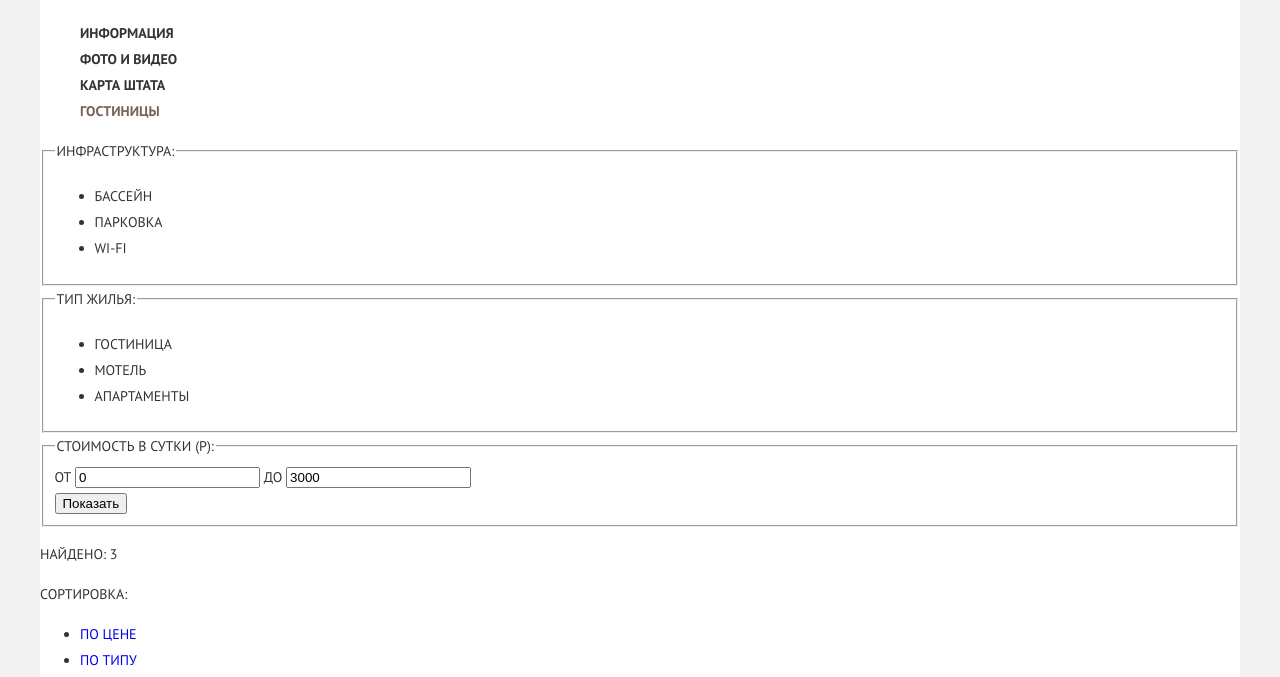
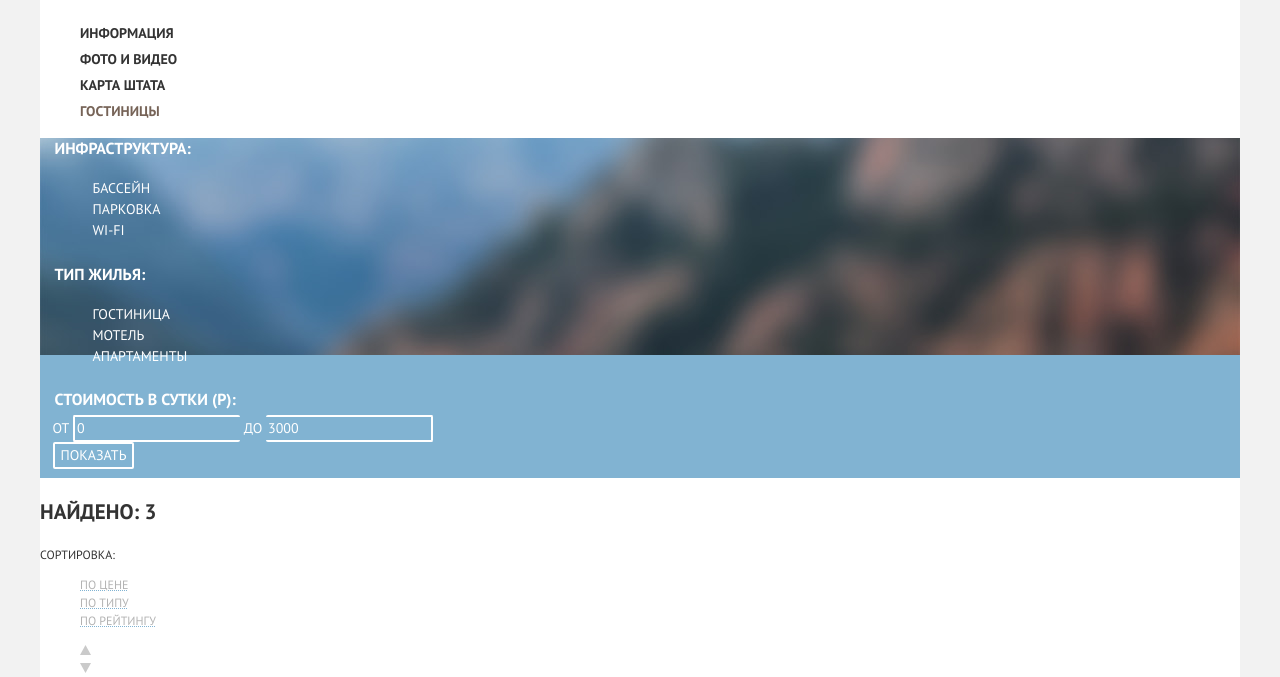
Before and after one commit to korbutds/sedona, a plain HTML site: page hotels.html in a window 1280 px wide. Shown: the part 72-749 px from the top of the page. Drawn offline with Linux system fonts and the light colour scheme.

Commit message:
Завершаем базовую стилизацию.

```diff
--- a/css/style.css
+++ b/css/style.css
@@ -10,6 +10,7 @@
   --basic-grey: #f2f2f2;
   --basic-grey-hov: #ebebeb;
   --basic-calendar: #a9a9a9;
+  --basic-sorter: #cacaca;
   --basic-rating: #666666;
   --basic-brown: #766357;
   --basic-brown-hov: #604e43;
@@ -61,9 +62,9 @@ body {
   margin: 0;
   padding: 0;
 
-  font-family: "PT Sans";
+  font-family: "PT Sans", Arial, sans-serif;
   font-size: 14px;
-  line-height: 26px;
+  line-height: 21px;
   font-weight: 400;
   text-transform: uppercase;
   color: var(--basic-dark);
@@ -75,10 +76,18 @@ body {
 
 .main-navigation {
   font-weight: 700;
+  line-height: 26px;
   color: var(--basic-black);
 }
 
-.site_nav-list {
+.site_nav-list,
+.feature-list,
+.advantage-list,
+.sorter-list,
+.social-list,
+.result-list,
+.min_max-list,
+.infrastructure-list {
   list-style: none;
 }
 
@@ -124,6 +133,39 @@ body {
   font-size: 21px;
   line-height: 26px;
   font-weight: 700;
+}
+
+/* reason-sections */
+
+.main_reason-section {
+  background-color: var(--basic-sedona-blue);
+  color: var(--basic-white);
+}
+
+.feature-item {
+  min-height: 330px;
+}
+
+.feature-item:first-child {
+  background-image: url(../img/icon-1.svg);
+  background-repeat: no-repeat;
+  background-size: 75px 72px;
+  background-position: 50% 0;
+}
+
+.feature-item:nth-child(2) {
+  background-image: url(../img/icon-2.svg);
+  background-repeat: no-repeat;
+  background-size: 75px auto;
+  background-position: 50% 0;
+
+}
+
+.feature-item:last-child {
+  background-image: url(../img/icon-3.svg);
+  background-repeat: no-repeat;
+  background-size: 64px auto;
+  background-position: 50% 0;
 }
 
 /* order-section */
@@ -283,10 +325,6 @@ body {
   color: var(--basic-black);
 }
 
-.social-list {
-  list-style: none;
-}
-
 .social-item {
   display: inline-block;
   vertical-align: middle;
@@ -343,13 +381,100 @@ body {
 
 /* hotels.html */
 
+/* hotel-form */
+
+.filter-section {
+  color: var(--basic-white);
+
+  background-color: var(--basic-sedona-blue);
+  background-image: url(../img/background-blur.jpg);
+  background-size: 1200px 217px;
+  background-repeat: no-repeat;
+}
+
+.filter-section input[type="text"] {
+  font: inherit;
+  color: var(--basic-white);
+
+  background-color: transparent;
+  border: solid 2px var(--basic-white);
+  border-radius: 2px;
+}
+
+.filter-text_field input[type="text"]:first-of-type {
+  border-right: none;
+}
+
+.filter-text_field input[type="text"]:last-of-type {
+  border-left: none;
+}
+
+.filter-section button[type="submit"] {
+  font: inherit;
+  font-size: 14px;
+  line-height: 21px;
+  text-transform: uppercase;
+  color: var(--basic-white);
+
+  background-color: transparent;
+  border: solid 2px var(--basic-white);
+  border-radius: 2px;
+}
+
+.filter-section button[type="submit"]:hover {
+  color: var(--basic-black);
+
+  background-color: var(--basic-white);
+}
+
+.hotel-field {
+  border: none;
+}
+
+.hotel-field legend {
+  font-size: 16px;
+  font-weight: 700;
+}
+
+/* sorter-section */
+
+.sorter-part {
+  font-size: 12px;
+  line-height: 18px;
+}
+
+.sorter-list a {
+  color: var(--basic-black-opacity);
+  text-decoration: underline dotted var(--basic-sedona-blue);
+}
+
+.sorter-list a:hover,
+.sorter-list a:focus {
+  color: var(--basic-sedona-blue);
+}
+
+.sorter-list a:active {
+  color: var(--basic-black);
+  text-decoration: none;
+}
+
+.min_max-link svg {
+  color: var(--basic-sorter);
+}
+
+.min_max-link:hover svg,
+.min_max-link:focus svg {
+  color: var(--basic-black);
+}
+
+.min_max-link:active svg {
+  color: var(--basic-sedona-blue);
+}
+
 /* result-section */
 
-.result-list {
-  list-style: none;
-}
-
-.result-title {
+.result-title,
+.found-amount {
   font-size: 21px;
   line-height: 26px;
   font-weight: 700;
@@ -374,7 +499,6 @@ body {
 }
 
 .result-description {
-  line-height: 21px;
   color: var(--basic-dark);
 }
 
@@ -382,7 +506,6 @@ body {
   display: inline-block;
 
   font-weight: 700;
-  line-height: 21px;
   color: var(--basic-white);
   vertical-align: middle;
 }
--- a/hotels.html
+++ b/hotels.html
@@ -103,14 +103,14 @@
             </ul>
             <ul class="min_max-list">
               <li class="min_max-item">
-                <a href="#" aria-label="Сначала дешевые">
+                <a class="min_max-link" href="#" aria-label="Сначала дешевые">
                   <svg class="icon" width="11" height="10">
                     <use xlink:href="#icon-up"></use>
                   </svg>
                 </a>
               </li>
               <li class="min_max-item">
-                <a href="#" aria-label="Сначала дорогие">
+                <a class="min_max-link" href="#" aria-label="Сначала дорогие">
                   <svg class="icon" width="11" height="10">
                     <use xlink:href="#icon-down"></use>
                   </svg>
@@ -255,6 +255,12 @@
       <symbol viewBox="0 0 12 22" fill="none" xmlns="http://www.w3.org/2000/svg" id="facebook">
         <path d="M12 4V0H8a4 4 0 0 0-4 4v4H0v4h4v10h4V12h4V8H8V4h4z" fill="currentColor"></path>
       </symbol>
+      <symbol viewBox="0 0 11 10" fill="none" xmlns="http://www.w3.org/2000/svg" id="icon-down">
+        <path d="M5.5 10L11 0H0l5.5 10z" fill="currentColor"></path>
+      </symbol>
+      <symbol viewBox="0 0 11 10" fill="none" xmlns="http://www.w3.org/2000/svg" id="icon-up">
+        <path d="M5.5 0L0 10h11L5.5 0z" fill="currentColor"></path>
+      </symbol>
     </svg>
   </body>
 </html>
```
Also changed, not shown: img/icon-2.svg, img/icon-3.svg.
